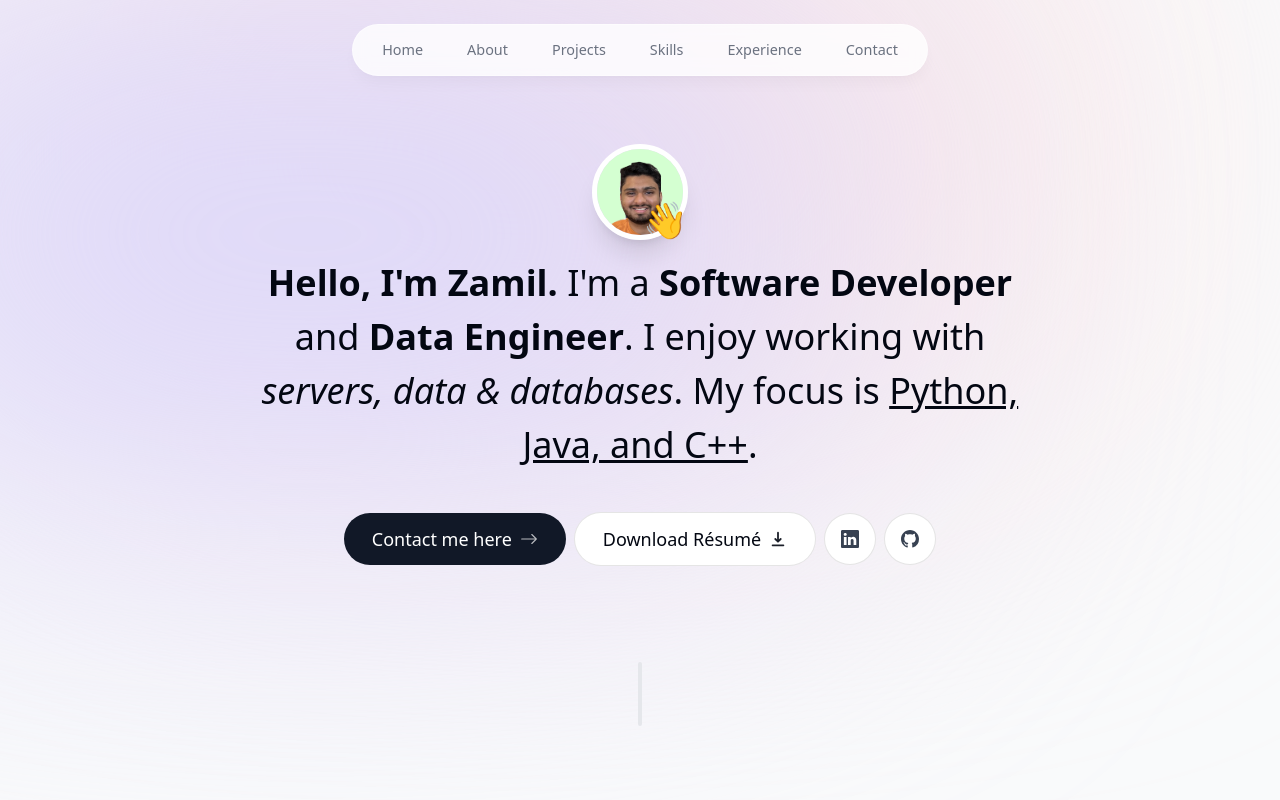
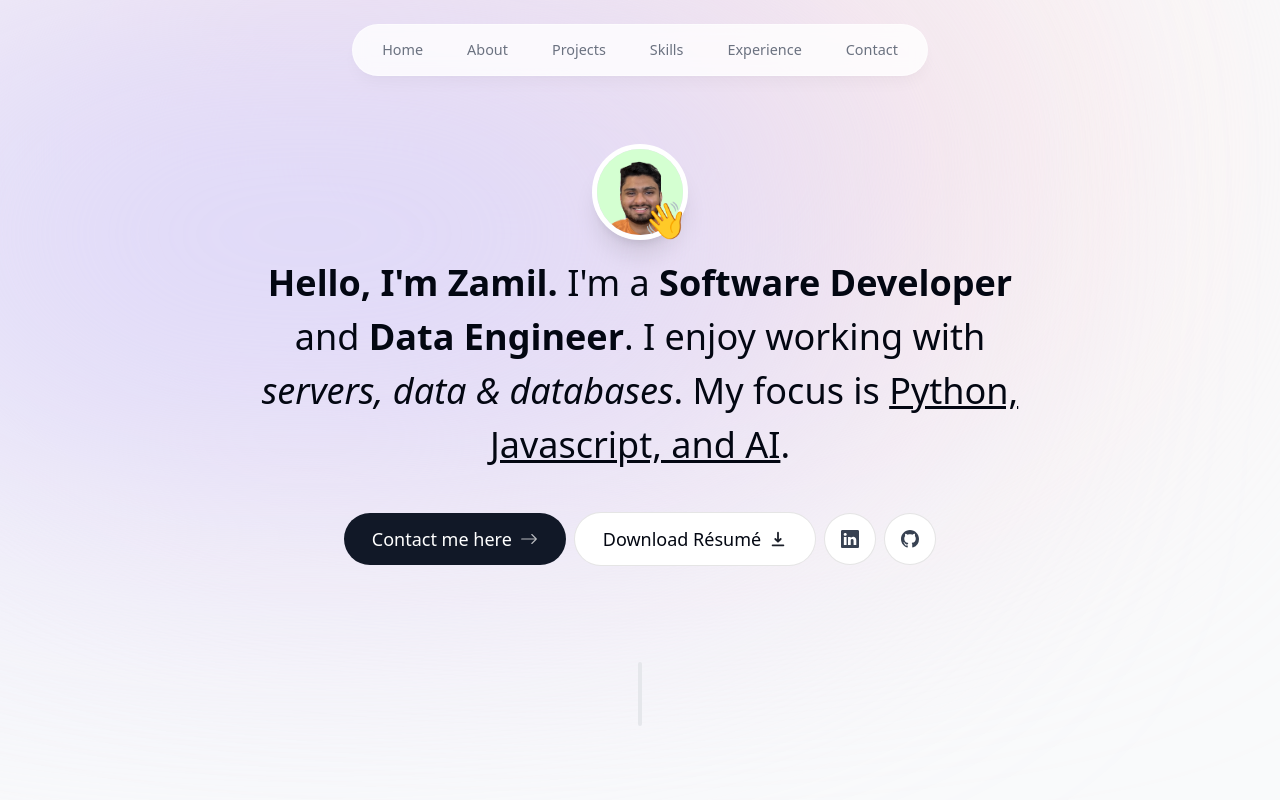
Before and after one commit to zamilbahri/portfolio-website, a Next.js app: page / in a window 1280 px wide. Shown: the top 800 px of the page. Built offline with nearby package versions, Linux system fonts and the light colour scheme.

Commit message:
modified intro focus

```diff
--- a/components/intro.tsx
+++ b/components/intro.tsx
@@ -60,7 +60,7 @@ const intro = () => {
         <span className="font-bold">Software Developer</span> and{" "}
         <span className="font-bold">Data Engineer</span>. I enjoy
         working with <span className="italic">servers, data & databases</span>. My focus is{" "}
-        <span className="underline">Python, Java, and C++</span>.
+        <span className="underline">Python, Javascript, and AI</span>.
       </motion.h1>
 
 			<motion.div
```
